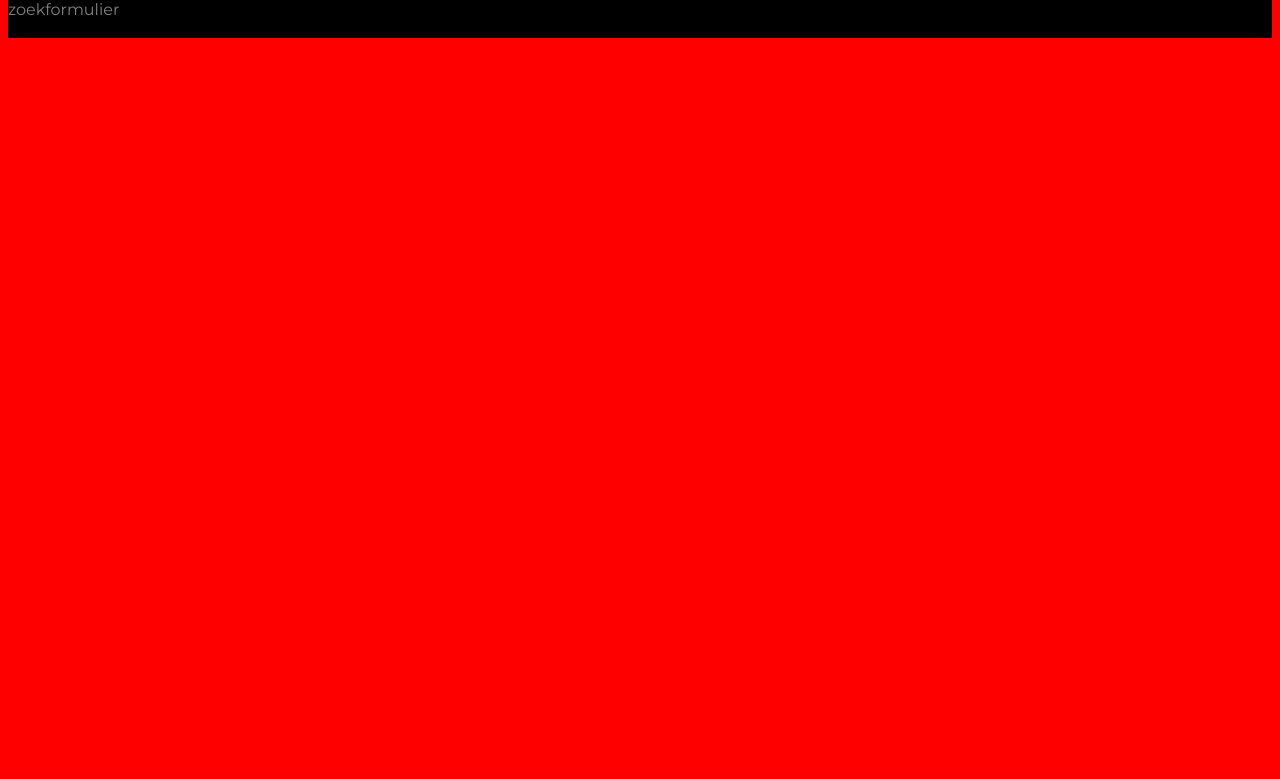
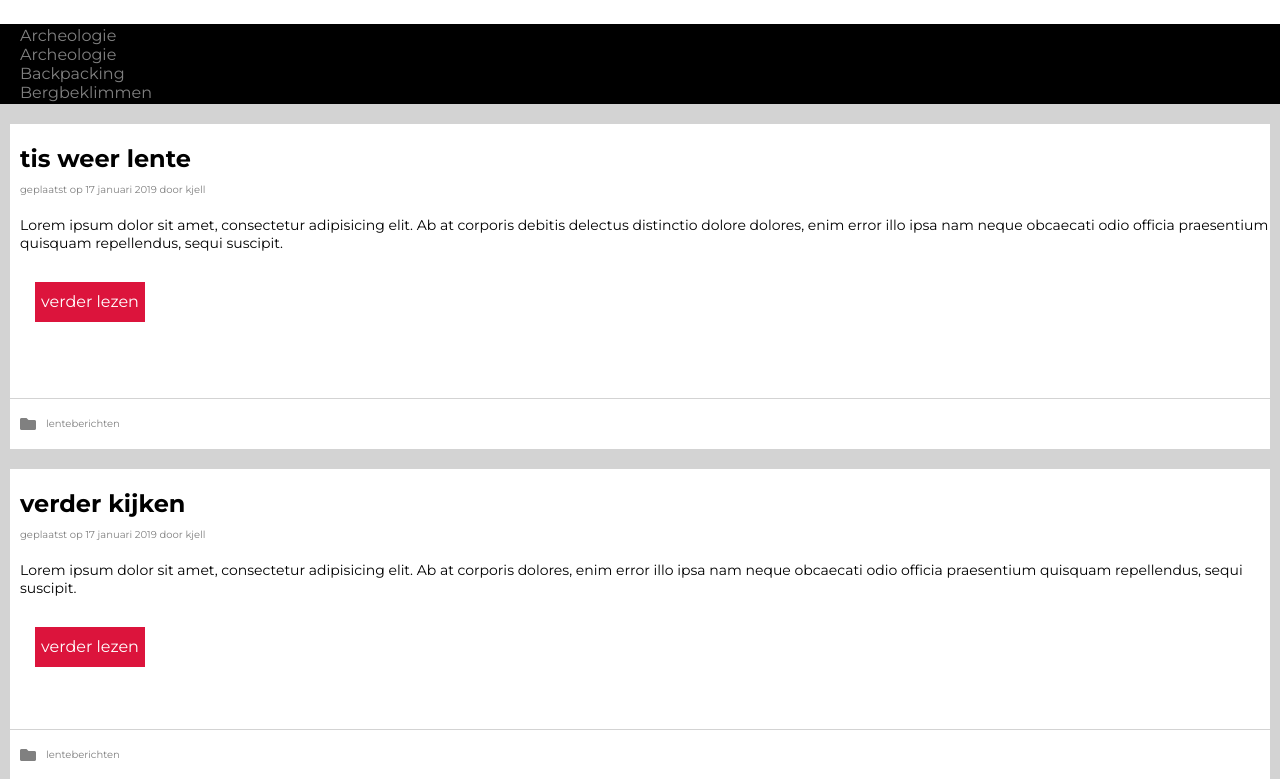
Before and after one commit to Xx-Darkness-xX02/challangeJanuari, a plain HTML site: page Index.html in a window 1280 px wide. Shown: the part 66-845 px from the top of the page. Before the commit the page ends 800 px from the top, so only its background shows below. Drawn offline with Linux system fonts and the light colour scheme.

Commit message:
opdracht 1 2 3 en 4

```diff
--- a/Index.css
+++ b/Index.css
@@ -1,25 +1,130 @@
+
+
+/*-----------------------------------------algemeen-------------------------------------------------------------------*/
+
 body {
-    background-color: red;
+    background-color: lightgray;
     font-family: montserrat, sans-serif;
+    margin: 0;
+}
 
+header{
+    background-color: white;
+    margin: 0px;
+    height: 90px;
 }
 
 nav{
     background-color: black;
     margin: 0px;
+    height: 80px;
+
 }
 
 nav ul{
-    margin: 0px
+    margin: 0px;
+    padding-left: 20px;
+    padding-top: 2px;
+}
+/*----------------------------fonts-----------------------------------------------------------------------------------*/
+
+p.tekst{
+    color: black;
+    font-size: 14px;
+    margin-top: 20px;
+    margin-left: 10px;
 }
 
-div#search {
-    background-color: black;
+
+h1{
     margin: 0px;
-    border-top: grey solid 1px;
+    text-align: center;
+}
+
+
+h2 {
+    margin-bottom:5px;
+    padding-top: 20px;
+    margin-left: 10px;
 }
 
 p{
     color: grey;
     margin: 0px;
 }
+
+header p {
+    color: black;
+    text-align: center;
+}
+
+div#search p.publicatie {
+    font-size: 10px;
+    margin-top: 10px;
+    margin-left: 10px;
+}
+
+div#search2 p.publicatie {
+    font-size: 10px;
+    margin-top: 10px;
+    margin-left: 10px;
+}
+
+/*-------------------------------------------------------alle div's---------------------------------------------------*/
+div#search {
+    background-color: white;
+    margin: 10px;
+    height: 274px;
+    margin-bottom: 0px;
+}
+
+div#search2 {
+    background-color: white;
+    margin: 10px;
+    height: 260px;
+    margin-bottom: 0px;
+}
+
+div.extra{
+    margin-left: 10px;
+    margin-right: 10px;
+    background-color: white;
+    border-top: solid 1px lightgray;
+    display: flex;
+    align-items: center;
+    height: 50px;
+}
+
+div.extra p {
+    font-size: 10px;
+    margin-left: 10px;
+}
+
+i {
+    margin-left: 10px;
+    color: grey;
+}
+/*--------------------------------------verder lezen------------------------------------------------------------------*/
+div.verderlezen{
+    background-color: crimson;
+    height: 40px;
+    width: 110px;
+    margin-left: 25px;
+    margin-top: 30px;
+}
+
+p.verder{
+    color: white;
+    text-align: center;
+    padding-top: 10px
+}
+
+/*-------------------------------------dingen die vaker terug komen---------------------------------------------------*/
+
+
+
+/*-------------------------------------dingen die 1 terug komen-------------------------------------------------------*/
+nav ul li a{
+    text-decoration: none;
+    color: grey
+}
--- a/Index.html
+++ b/Index.html
@@ -7,24 +7,98 @@
     <link href="https://fonts.googleapis.com/css?family=Montserrat:400,700" rel="stylesheet">
     <link rel="stylesheet" href="https://use.fontawesome.com/releases/v5.6.3/css/all.css" integrity="sha384-UHRtZLI+pbxtHCWp1t77Bi1L4ZtiqrqD80Kn4Z8NTSRyMA2Fd33n5dQ8lWUE00s/" crossorigin="anonymous">
 </head>
+
 <body>
-
-<nav>
-    <ul>
-        <li><p>Archeologie</p></li>
-        <li><p>Backpacking</p></li>
-        <li><p>Bergbeklimmen</p></li>
-    </ul>
-</nav>
-    <div id="search">
-        <p>zoekformulier</p>
-        <i class="fas fa-search"></i>
-    </div>
+<header>
+    <h1>challange</h1>
+    <p>effe bikken op een website</p>
+</header>
 
 
 
 
+<nav>
+    <ul>
+        <li><a href="">Archeologie</a></li>
+        <li><a href="">Archeologie</a></li>
+        <li><a href="">Backpacking</a></li>
+        <li><a href="">Bergbeklimmen</a></li>
+    </ul>
+</nav>
 
+<!------------------------------------------------------------------search div 1----------------------------------------------------------------------------------->
+    <div id="search">
+        <h2>tis weer lente</h2>
+        <p class="publicatie"> geplaatst op 17 januari 2019 door kjell</p>
+        <p class="tekst">
+            Lorem ipsum dolor sit amet, consectetur adipisicing elit. Ab at corporis debitis delectus distinctio dolore dolores, enim error illo ipsa nam neque obcaecati odio officia praesentium quisquam repellendus, sequi suscipit.
+        </p>
+        <div class="verderlezen">
+            <p class="verder">verder lezen</p>
+        </div>
+    </div>
+    <div class="extra">
+        <i class="fas fa-folder"></i>
+        <p class="publicatie">lenteberichten</p>
+    </div>
+
+
+<!------------------------------------------------------------------search div 2----------------------------------------------------------------------------------->
+
+
+<div id="search2">
+    <h2>verder kijken</h2>
+    <p class="publicatie"> geplaatst op 17 januari 2019 door kjell</p>
+    <p class="tekst">
+        Lorem ipsum dolor sit amet, consectetur adipisicing elit. Ab at corporis dolores, enim error illo ipsa nam neque obcaecati odio officia praesentium quisquam repellendus, sequi suscipit.
+    </p>
+    <div class="verderlezen">
+        <p class="verder">verder lezen</p>
+    </div>
+</div>
+<div class="extra">
+    <i class="fas fa-folder"></i>
+    <p class="publicatie">lenteberichten</p>
+</div>
+
+
+<!------------------------------------------------------------------search div 3----------------------------------------------------------------------------------->
+
+
+<div id="search">
+    <h2>Backpacking</h2>
+    <p class="publicatie"> geplaatst op 17 januari 2019 door kjell</p>
+    <p class="tekst">
+        Lorem ipsum dolor sit amet, consectetur adipisicing elit. Ab at corporis dolores, enim error illo ipsa nam neque obcaecati odio officia praesentium quisquam repellendus, sequi suscipit.
+    </p>
+    <div class="verderlezen">
+        <p class="verder">verder lezen</p>
+    </div>
+</div>
+<div class="extra">
+    <i class="fas fa-folder"></i>
+    <p class="publicatie">lenteberichten</p>
+</div>
+
+
+<!------------------------------------------------------------------search div 4----------------------------------------------------------------------------------->
+
+
+
+<div id="search">
+    <h2>Wildcamperen</h2>
+    <p class="publicatie"> geplaatst op 17 januari 2019 door kjell</p>
+    <p class="tekst">
+        Lorem ipsum dolor sit amet, consectetur adipisicing elit. Ab at corporis dolores, enim error illo ipsa nam neque obcaecati odio officia praesentium quisquam repellendus, sequi suscipit.
+    </p>
+    <div class="verderlezen">
+        <p class="verder">verder lezen</p>
+    </div>
+</div>
+<div class="extra">
+    <i class="fas fa-folder"></i>
+    <p class="publicatie">lenteberichten</p>
+</div>
 
 
 
```
Also changed, not shown: img/mountains.jpg (added), 1 other file.
